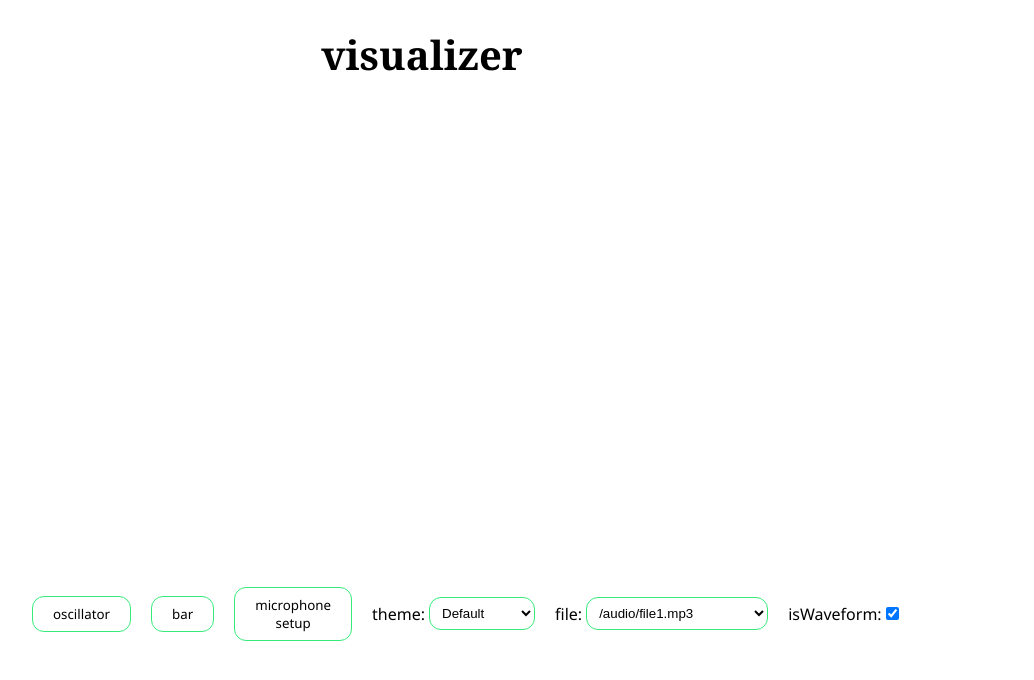
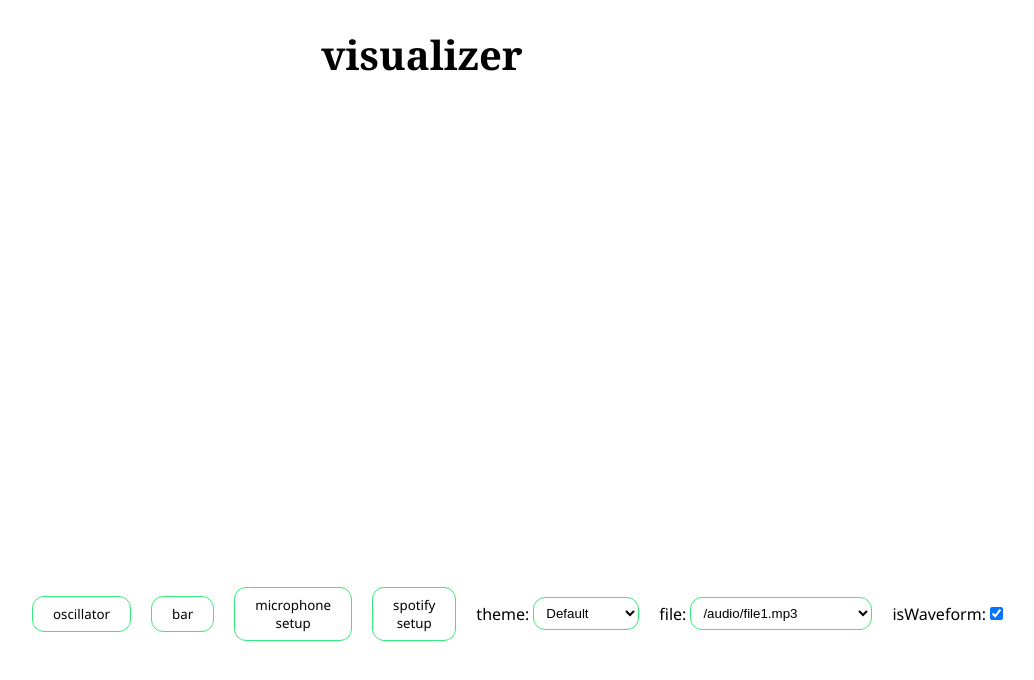
Before and after one commit to michelledang/visualizr, a Next.js app: page / in a window 1280 px wide. Shown: the top 680 px of the page, without its empty margins (218-1252 px from the left). Built offline with nearby package versions, Linux system fonts and the light colour scheme.

Commit message:
Obtained Spotify Access token and extracted analysis data

```diff
--- a/pages/index.tsx
+++ b/pages/index.tsx
@@ -3,6 +3,45 @@ import { AudioContext } from 'standardized-audio-context';
 // import SpotifyPlayer from 'react-spotify-web-playback';
 import { useState } from 'react';
 import THEMES from '../data/themes';
+
+function getAudioFeatures(id, access_token) {
+  return new Promise(async (resolve, reject) => {
+      try {
+          let fetchURL = 'https://api.spotify.com/v1/audio-features/' + id;
+          console.log(fetchURL);
+          let results = await
+          fetch(fetchURL, {
+              headers: {
+                  "Authorization": "Bearer " + access_token
+              }
+          }).then(response => response.json()).then(data => {
+            return data.analysis_url;
+          })
+          return resolve(results)
+      } catch (e) {
+          return reject(e);
+      }
+  })
+}
+
+function getAnalysis(URL, access_token) {
+  return new Promise(async (resolve, reject) => {
+      try {
+          let results = await
+          fetch(URL, {
+              headers: {
+                  "Authorization": "Bearer " + access_token
+              }
+          }).then(response => response.json()).then(data => {
+            console.log(data);
+            return data;
+          })
+          return resolve(results)
+      } catch (e) {
+          return reject(e);
+      }
+  })
+}
 
 export default function Home(props) {
   var audioContext;
@@ -258,38 +297,56 @@ export default function Home(props) {
   };
 
   // this doesn't work lol
-  const spotifySetup = () => {
-  //   audioContext = new AudioContext();
-  //   analyser = audioContext.createAnalyser();
+  const spotifySetup = async () => {
+    if (stream) {
+      handleStop();
+      stream.pause();
+    }
+    if (ctx) {
+      ctx.clearRect(0, 0, WIDTH, HEIGHT);
+    }
 
-  //   navigator.mediaDevices
-  //     // @ts-ignore
-  //     .getDisplayMedia({
-  //       video: true,
-  //       audio: true,
-  //     })
-  //     .then((stream) => {
-  //       if (stream.getVideoTracks().length > 0) {
-  //         var source = audioContext.createMediaStreamSource(stream);
-  //         source.connect(analyser);
+    audioContext = new AudioContext();
+    analyser = audioContext.createAnalyser();
 
-  //         document.body.classList.add('ready');
-  //       } else {
-  //         console.log(
-  //           'Failed to get stream. Audio not shared or browser not supported'
-  //         );
-  //       }
-  //     })
-  //     .catch((err) => console.log('Unable to open capture: ', err));
+    shouldStopOs = false;
 
-  //   analyser.fftSize = 2048;
-  //   var bufferLength = analyser.frequencyBinCount;
-  //   dataArray = new Uint8Array(bufferLength);
+    const access_token = 'BQCGs-SXHBdX91DLYkbEW3SIU-0kyvb5LCdiyqBxIqCFhpXNGRsoMfC4MO8a1RaVGSvPgaSfGnddWj5MY0k';
+    const analysisUrl = await getAudioFeatures('2TpxZ7JUBn3uw46aR7qd6V', access_token);
+    const data = await getAnalysis(analysisUrl, access_token);
+    console.log(data);
 
-  //   analyser.getByteTimeDomainData(dataArray);
-  //   console.log(dataArray);
+    var constraints = {
+      video: true,
+      audio: true,
+    };
+    navigator.mediaDevices
+      .getUserMedia(constraints)
+      .then((stream) => {
+        if (stream.getAudioTracks().length > 0) {
+          // var source = audioContext.createMediaStreamSource(stream);
+          var source = audioContext.createMediaElementSource(stream);
+          source.connect(analyser);
 
-  //   draw();
+          document.body.classList.add('ready');
+          // window.stream = stream;
+          // video.srcObject = stream;
+        } else {
+          console.log(
+            'Failed to get stream. Audio not shared or browser not supported'
+          );
+        }
+      })
+      .catch((err) => console.log('Unable to open capture: ', err));
+
+    analyser.fftSize = 2048;
+    var bufferLength = analyser.frequencyBinCount;
+    dataArray = new Uint8Array(bufferLength);
+
+    analyser.getByteTimeDomainData(dataArray);
+    console.log(dataArray);
+
+    drawOscillator();
   };
 
   return (
@@ -305,7 +362,7 @@ export default function Home(props) {
         <StyledButton onClick={bar}>bar</StyledButton>
         <StyledButton onClick={microphoneSetup}>microphone setup</StyledButton>
         {/* <StyledButton onClick={generateSineWave}>sine wave</StyledButton> */}
-        {/* <StyledButton onClick={spotifySetup}>spotify setup</StyledButton> */}
+        <StyledButton onClick={spotifySetup}>spotify setup</StyledButton>
         <InputWrapper>
           <label>theme: </label>
           <StyledSelect id="themes" name="themes" onChange={(e) => {
```
